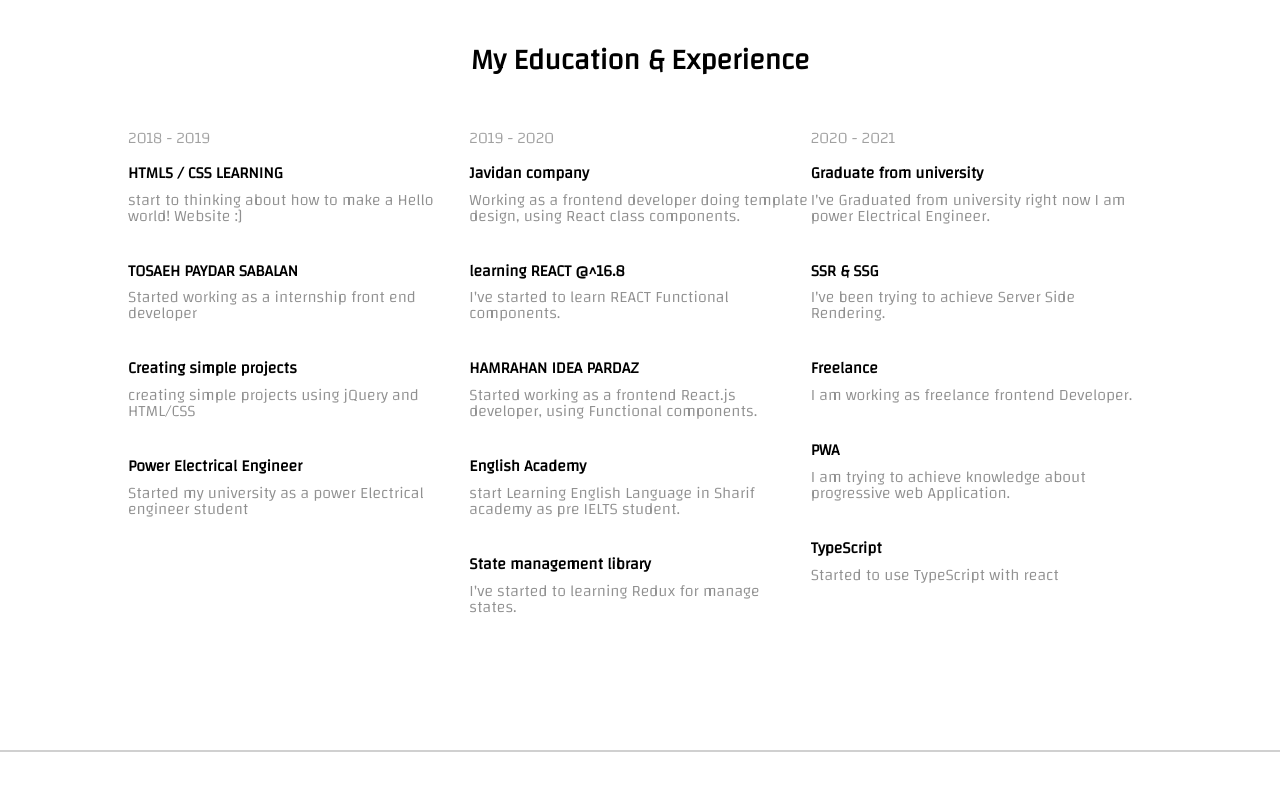
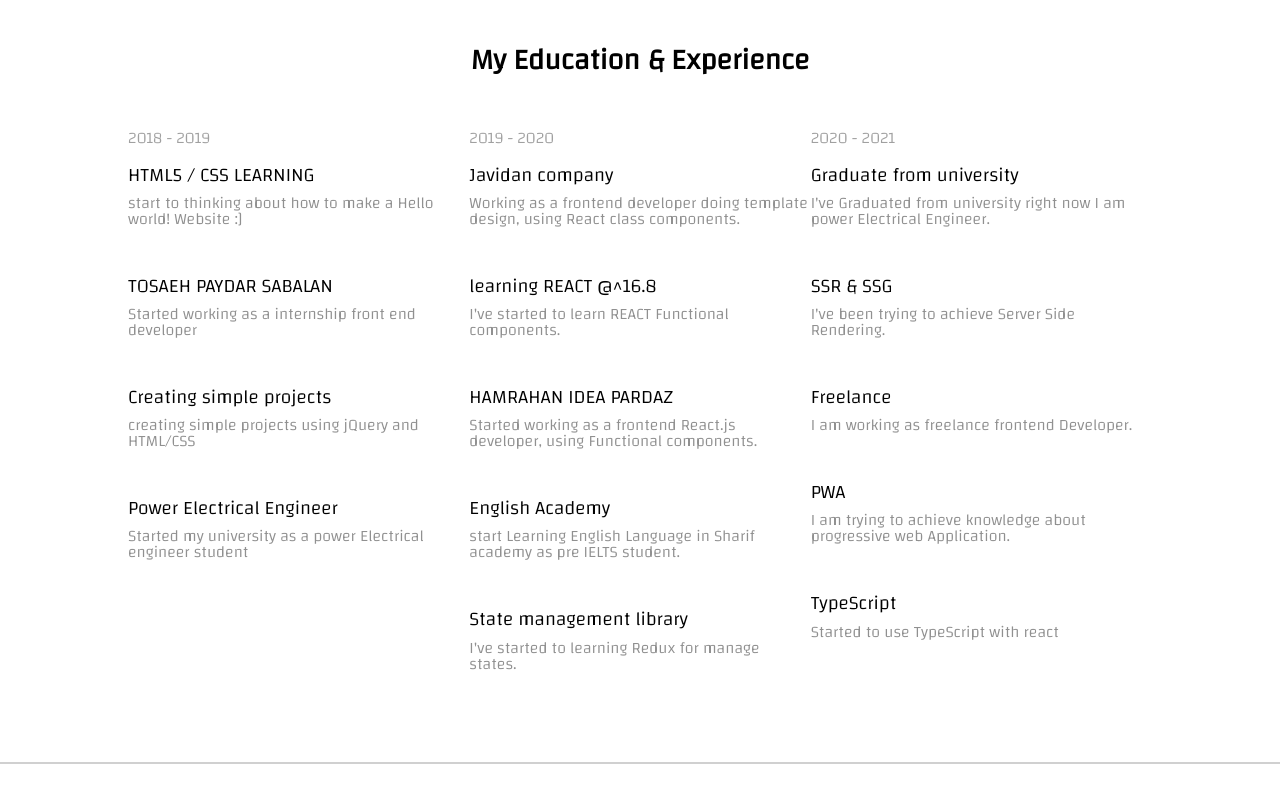
Before and after one commit to eisa-rezaei/resume, a React (Create React App) app: page / in a window 1280 px wide. Shown: the part 1840-2640 px from the top of the page. Built offline with nearby package versions, Linux system fonts and the light colour scheme.

Commit message:
small changes over accessibility and projects list

```diff
--- a/src/data/data.js
+++ b/src/data/data.js
@@ -9,6 +9,7 @@ import Spotify from "../assets/projects/spotify.webp";
 import Crypto from "../assets/projects/crypto.webp";
 import Banks from "../assets/projects/banks.webp";
 import Jupiter from "../assets/projects/jupiter.webp";
+import JSQuestions from "../assets/projects/jsQuestions.webp"
 
 import {SiStyledComponents} from "react-icons/si";
 
@@ -116,6 +117,14 @@ export const projects = [
     output: "https://demo13.i3o.ir/",
     src: "https://github.com/eisa-rezaei/jupiter",
   },
+  {
+    id: 12,
+    name: "Js Questions",
+    image: JSQuestions,
+    platform: "Markdown Book",
+    output: "https://js.mariotek.ir/",
+    src: "https://github.com/Mariotek/javascript-persian-interview-questions",
+  },
 ];
 
 export const Education = {
--- a/src/pages/Home/component/Circle/index.js
+++ b/src/pages/Home/component/Circle/index.js
@@ -8,7 +8,7 @@ const Circle = () => {
       <a href="mailto:Eisa.eisa.r.r@gamil.com" target="_blank" rel="noreferrer">
         <StCirCleContent>
           <p>Contact and call for coding</p>
-          <h2>Call Jesus</h2>
+          <h2>Call Me</h2>
           <ImArrowUpRight2 />
         </StCirCleContent>
       </a>
--- a/src/pages/Home/component/Education/index.js
+++ b/src/pages/Home/component/Education/index.js
@@ -14,30 +14,42 @@ const index = () => {
 			<StyledHomeEducationSection>
 				<StyledHomeEducationArticle>
 					<header> 2018 - 2019 </header>
-          {Education.first_part.map(({ title, caption }, index) => (
-            <span key={index}>
-              <h5>{title}</h5>
+					<ul>
+						{Education.first_part.map(
+							({ title, caption }, index) => (
+								<li key={index}>
+									<span>{title}</span>
 									<p>{caption}</p>
-            </span>
-          ))}
+								</li>
+							)
+						)}
+					</ul>
 				</StyledHomeEducationArticle>
 				<StyledHomeEducationArticle>
 					<header> 2019 - 2020</header>
-          {Education.secound_part.map(({ title, caption }, index) => (
-            <span key={index}>
-              <h5>{title}</h5>
+					<ul>
+						{Education.secound_part.map(
+							({ title, caption }, index) => (
+								<li key={index}>
+									<span>{title}</span>
 									<p>{caption}</p>
-            </span>
-          ))}
+								</li>
+							)
+						)}
+					</ul>
 				</StyledHomeEducationArticle>
 				<StyledHomeEducationArticle>
 					<header> 2020 - 2021 </header>
-          {Education.third_part.map(({ title, caption }, index) => (
-            <span key={index}>
-              <h5>{title}</h5>
+					<ul>
+						{Education.third_part.map(
+							({ title, caption }, index) => (
+								<li key={index}>
+									<span>{title}</span>
 									<p>{caption}</p>
-            </span>
-          ))}
+								</li>
+							)
+						)}
+					</ul>
 				</StyledHomeEducationArticle>
 			</StyledHomeEducationSection>
 		</StyledHomeEducation>
--- a/src/pages/Home/component/Education/styles.js
+++ b/src/pages/Home/component/Education/styles.js
@@ -41,12 +41,17 @@ export const StyledHomeEducationArticle = styled.article`
 	& header {
 		color: #a0a0a0;
 	}
-  & span {
+	& ul {
+		display: flex;
+		flex-direction: column;
+		gap: 10px;
+    & li {
       margin: 20px 0;
       font-size: 1.2rem;
       & p {
         margin-top: 10px;
         color: #909090;
+      }
     }
 	}
 	@media (max-width: 600px) {
--- a/src/pages/Home/component/Footer/index.js
+++ b/src/pages/Home/component/Footer/index.js
@@ -5,23 +5,32 @@ import { StFooterContainer, StyledFooterIconsBar } from "./styles";
 const Footer = () => {
 	return (
 		<StFooterContainer>
-      <h4>Personal Website</h4>
-      <h4> CopyRight EisaRezaei {new Date().getFullYear()} </h4>
+			<span> Rights Since-2020-{new Date().getFullYear()} </span>
 			<StyledFooterIconsBar>
 				<a
 					href="https://instagram.com/Eisa_rezaeei"
 					target="_blank"
 					rel="noreferrer"
+					title="intstagram"
+					aria-label="intstagram"
 				>
 					<FaInstagram />
 				</a>
-        <a href="https://t.me/Eisa_Rezaeei" target="_blank" rel="noreferrer">
+				<a
+					href="https://t.me/Eisa_Rezaeei"
+					target="_blank"
+					rel="noreferrer"
+					title="telegram"
+					aria-label="telegram"
+				>
 					<FaTelegram />
 				</a>
 				<a
 					href="https://github.com/eisa-rezaei"
 					target="_blank"
 					rel="noreferrer"
+					title="github"
+					aria-label="github"
 				>
 					<FaGithub />
 				</a>
@@ -29,6 +38,8 @@ const Footer = () => {
 					href="https://linkedin.com/in/eisa-rezaei"
 					target="_blank"
 					rel="noreferrer"
+					title="linkdin"
+					aria-label="linkdin"
 				>
 					<FaLinkedin />
 				</a>
--- a/src/pages/Home/component/Header/index.js
+++ b/src/pages/Home/component/Header/index.js
@@ -14,16 +14,26 @@ const index = () => {
 					href="https://instagram.com/Eisa_rezaeei"
 					target="_blank"
 					rel="noreferrer"
+					title="intstagram"
+					aria-label="intstagram"
 				>
 					<FaInstagram />
 				</a>
-        <a href="https://t.me/Eisa_Rezaeei" target="_blank" rel="noreferrer">
+				<a
+					href="https://t.me/Eisa_Rezaeei"
+					target="_blank"
+					rel="noreferrer"
+					title="telegram"
+					aria-label="telegram"
+				>
 					<FaTelegram />
 				</a>
 				<a
 					href="https://github.com/eisa-rezaei"
 					target="_blank"
 					rel="noreferrer"
+					title="github"
+					aria-label="github"
 				>
 					<FaGithub />
 				</a>
@@ -31,6 +41,8 @@ const index = () => {
 					href="https://linkedin.com/in/eisa-rezaei"
 					target="_blank"
 					rel="noreferrer"
+					title="linkdin"
+					aria-label="linkdin"
 				>
 					<FaLinkedin />
 				</a>
--- a/src/pages/Home/component/LastestProjects/SlideProject/index.js
+++ b/src/pages/Home/component/LastestProjects/SlideProject/index.js
@@ -23,6 +23,8 @@ const SliceProject = ({
         className={activeSlide === index ? `active-slide` : null}
         target="_blank"
         rel="noreferrer"
+        aria-label={name}
+        title={name}
       >
         <img src={image} alt={name} />
       </a>
@@ -34,10 +36,10 @@ const SliceProject = ({
           <p>{platform}</p>
         </StyledSingleProjectFooterInfo>
         <span>
-          <a href={src} target="_blank" rel="noreferrer">
+          <a href={src} target="_blank" rel="noreferrer" aria-label="github">
             <FaGithub />
           </a>
-          <a href={output} target="_blank" rel="noreferrer">
+          <a href={output} target="_blank" rel="noreferrer" aria-label="website">
             <BiLinkExternal />
           </a>
         </span>
--- a/src/pages/Home/component/UserDetail/styles.js
+++ b/src/pages/Home/component/UserDetail/styles.js
@@ -106,8 +106,8 @@ export const StyledHomeUserDetailSinglePartDetail = styled.div`
   justify-content: space-evenly;
   & h5 {
     width: 6rem;
-    color: #d0d0d0;
-    font-size: 0.8rem;
+    color: #02559e;
+    font-size: 0.85rem;
     font-variant: small-caps;
     text-align: ${(props) => props.textalign};
   }
```
Also changed, not shown: src/assets/projects/jsQuestions.webp (added). Lines whose indentation alone changed are shown as unchanged.
